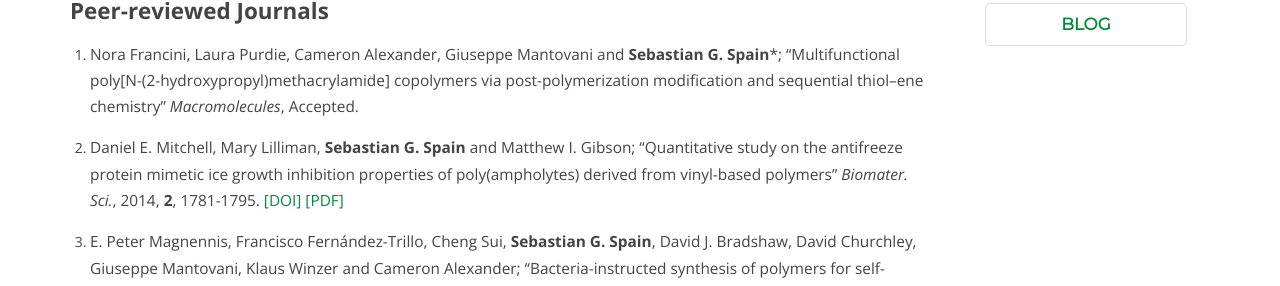
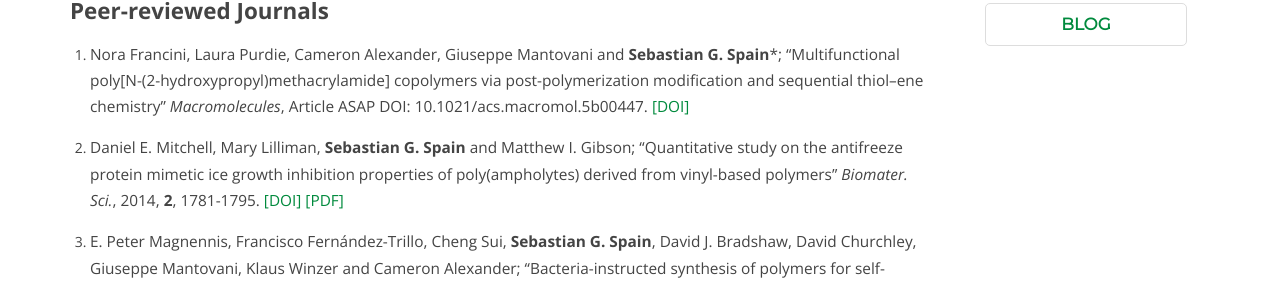
Before and after one commit to sebspain/sebspain.github.io, a Jekyll site: the page built from publications/index.md, in a window 1280 px wide. Shown: the part 268-554 px from the top of the page. Built offline with Jekyll 4.4.1, drawn with Linux system fonts in a browser that asks for light colours; Markdown is read by kramdown in place of the engine named in the settings; formulas are drawn with MathJax 3.

Commit message:
added DOI for Nora's paper

```diff
--- a/publications/index.md
+++ b/publications/index.md
@@ -12,7 +12,7 @@
 
 ###Peer-reviewed Journals
 
-1. Nora Francini, Laura Purdie, Cameron Alexander, Giuseppe Mantovani and <strong>Sebastian G. Spain</strong>\*; "Multifunctional poly[N-(2-hydroxypropyl)methacrylamide] copolymers via post-polymerization modification and sequential thiol–ene chemistry" <em>Macromolecules</em>, Accepted.
+1. Nora Francini, Laura Purdie, Cameron Alexander, Giuseppe Mantovani and <strong>Sebastian G. Spain</strong>\*; "Multifunctional poly[N-(2-hydroxypropyl)methacrylamide] copolymers via post-polymerization modification and sequential thiol–ene chemistry" <em>Macromolecules</em>, Article ASAP DOI: 10.1021/acs.macromol.5b00447. [\[DOI\]](http://pubs.acs.org/doi/abs/10.1021/acs.macromol.5b00447)
 
 1. Daniel E. Mitchell, Mary Lilliman, <strong>Sebastian G. Spain</strong> and Matthew I. Gibson; "Quantitative study on the antifreeze protein mimetic ice growth inhibition properties of poly(ampholytes) derived from vinyl-based polymers" <em>Biomater. Sci.</em>, 2014, <strong>2</strong>, 1781-1795. [\[DOI\]](http://dx.doi.org/10.1039/C4BM00153B) [\[PDF\]](http://sebspain.co.uk/publications/PDFs/c4bm00153b-final.pdf)
 
```
